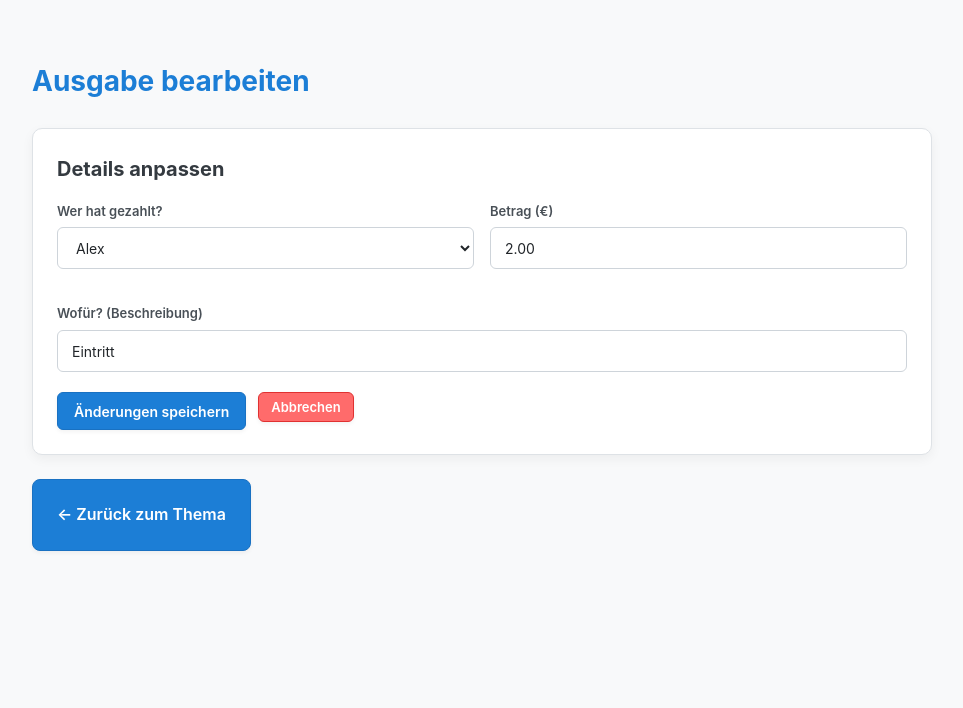
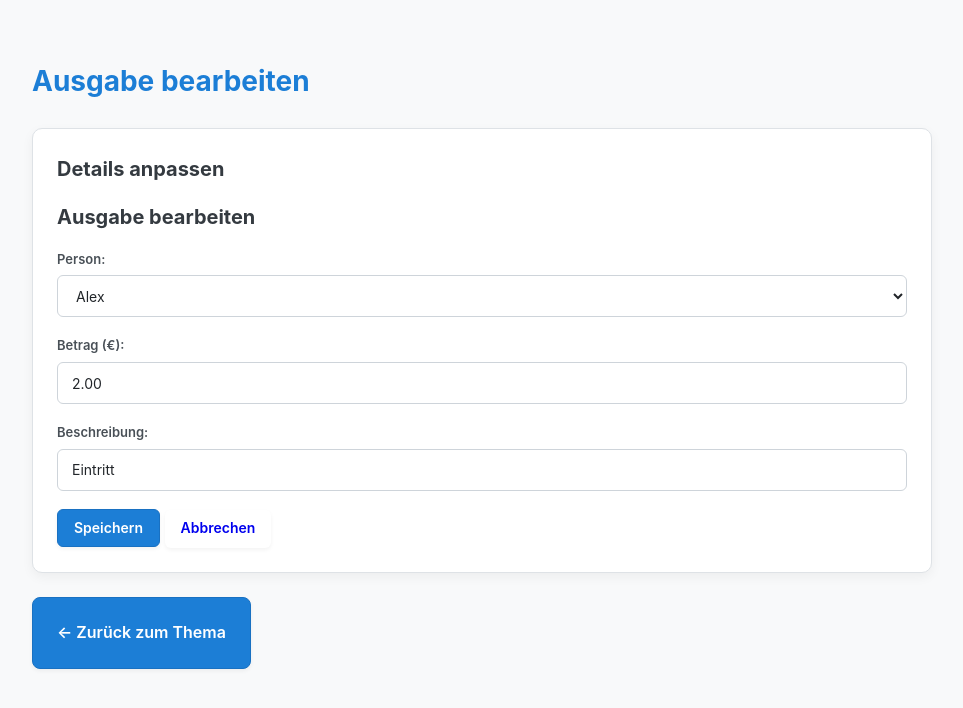
Before and after one commit to Brunomorg/PoolMVC, a Django app: page /ausgabe/7/bearbeiten/ in a window 1280 px wide. Shown: the top 708 px of the page, without its empty margins (158-1121 px from the left). Run offline with Django 5.2, Linux system fonts and the light colour scheme; data comes from the database, SQL or seed files in the repository; both versions use the stored data as it was after the commit.

Commit message:
More Refactoring

```diff
--- /dev/null
+++ b/PoolMVC/pool/forms.py
@@ -0,0 +1,52 @@
+from django import forms
+from .models import Thema, Person, Ausgabe
+
+# Formular zum Erstellen und Bearbeiten eines Themas.
+class ThemaForm(forms.ModelForm):
+    class Meta:
+        model = Thema
+        fields = ['titel']
+        widgets = {
+            'titel': forms.TextInput(attrs={
+                'class': 'form-control',
+                'placeholder': 'Themenname (z. B. Urlaubsreise)'
+            })
+        }
+
+# Formular zum Anlegen einer Person, die zu einem Thema gehört.
+class PersonForm(forms.ModelForm):
+    class Meta:
+        model = Person
+        fields = ['name']
+        widgets = {
+            'name': forms.TextInput(attrs={
+                'class': 'form-control',
+                'placeholder': 'Name der Person'
+            })
+        }
+
+# Formular zum Erfassen einer Ausgabe und Auswahl der beteiligten Person.
+class AusgabeForm(forms.ModelForm):
+    class Meta:
+        model = Ausgabe
+        fields = ['person', 'betrag', 'beschreibung']
+        widgets = {
+            'person': forms.Select(attrs={'class': 'form-control'}),
+            'betrag': forms.NumberInput(attrs={
+                'class': 'form-control',
+                'step': '0.01',
+                'placeholder': '0.00'
+            }),
+            'beschreibung': forms.TextInput(attrs={
+                'class': 'form-control',
+                'placeholder': 'z. B. Einkaufen'
+            }),
+        }
+
+    # Filtert die Auswahl der Personen auf diejenigen des aktuellen Themas.
+    def __init__(self, *args, **kwargs):
+        thema = kwargs.pop('thema', None)
+        super().__init__(*args, **kwargs)
+        if thema:
+            self.fields['person'].queryset = Person.objects.filter(thema=thema)
+            self.fields['person'].empty_label = "-- Person auswählen --"
--- a/PoolMVC/pool/templates/pool/ausgabe_bearbeiten.html
+++ b/PoolMVC/pool/templates/pool/ausgabe_bearbeiten.html
@@ -15,51 +15,26 @@
     <!-- FORMULAR: Ausgabe bearbeiten -->
     <div class="card">
         <h2>Details anpassen</h2>
-        <form method="POST">
+       <h2>Ausgabe bearbeiten</h2>
+
+        <form method="post">
             {% csrf_token %}
-
-            <div class="form-grid">
-                <!-- Person auswählen -->
-                <div class="form-group">
-                    <label for="person_id">Wer hat gezahlt?</label>
-                    <select id="person_id" name="person_id" required>
-                        {% for p in personen %}
-                            <option value="{{ p.id }}" {% if p.id == ausgabe.person.id %}selected{% endif %}>
-                                {{ p.name }}
-                            </option>
-                        {% endfor %}
-                    </select>
-                </div>
-
-                <!-- Betrag -->
-                <div class="form-group">
-                    <label for="betrag">Betrag (€)</label>
-                    <input type="number"
-                           id="betrag"
-                           name="betrag"
-                           step="0.01"
-                           min="0.01"
-                           value="{{ ausgabe.betrag|stringformat:'.2f' }}"
-                           placeholder="0.00"
-                           required>
-                </div>
+            <div class="form-group">
+                <label>Person:</label>
+                {{ form.person }}
+            </div>
+            <div class="form-group">
+                <label>Betrag (€):</label>
+                {{ form.betrag }}
+            </div>
+            <div class="form-group">
+                <label>Beschreibung:</label>
+                {{ form.beschreibung }}
             </div>
 
-            <!-- Beschreibung -->
-            <div class="form-group">
-                <label for="beschreibung">Wofür? (Beschreibung)</label>
-                <input type="text"
-                       id="beschreibung"
-                       name="beschreibung"
-                       value="{{ ausgabe.beschreibung }}"
-                       placeholder="z. B. Pool-Chlor"
-                       required>
-            </div>
-
-            <!-- Aktions-Buttons -->
-            <div style="display: flex; gap: 12px; margin-top: 20px;">
-                <button type="submit" class="btn btn-primary">Änderungen speichern</button>
-                <a href="{% url 'thema_detail' thema.id %}" class="btn btn-danger btn-sm">Abbrechen</a>
+            <div style="margin-top: 15px;">
+                <button type="submit" class="btn btn-primary">Speichern</button>
+                <a href="{% url 'thema_detail' thema.id %}" class="btn btn-cancel">Abbrechen</a>
             </div>
         </form>
     </div>
--- a/PoolMVC/pool/views.py
+++ b/PoolMVC/pool/views.py
@@ -1,89 +1,73 @@
-from django.shortcuts import render, redirect, get_object_or_404
+from django.shortcuts import render, get_object_or_404, redirect
 from django.db.models import Sum
 from .models import Thema, Person, Ausgabe
+from .forms import ThemaForm, PersonForm, AusgabeForm
+
+# Zeigt die Übersicht aller Themen an und verarbeitet das Anlegen eines neuen Themas.
+def themen_liste(request):
+    if request.method == 'POST':
+        form = ThemaForm(request.POST)
+        if form.is_valid():
+            form.save()
+            return redirect('themen_liste')
+    else:
+        form = ThemaForm()
+
+    themen = Thema.objects.all().order_by('-erstellt_am')
+    return render(request, 'pool/themen_liste.html', {
+        'themen': themen,
+        'form': form
+    })
 
 
-# 1. Startseite: Themen auflisten und neue erstellen
-def themen_liste(request):
+# Zeigt die Details eines einzelnen Themas an und verarbeitet das Hinzufügen bzw. Entfernen von Personen und Ausgaben.
+def thema_detail(request, thema_id):
+    thema = get_object_or_404(Thema, id=thema_id)
+
+    # --- Forms logic (POST) ---
     if request.method == 'POST':
         action = request.POST.get('action')
 
-        # Thema erstellen
-        if action == 'add_thema':
-            titel = request.POST.get('titel', '').strip()
-            if titel:
-                Thema.objects.create(titel=titel)
-
-        # Thema löschen (Löscht automatisch auch alle zugehörigen Ausgaben durch CASCADE)
-        elif action == 'delete_thema':
-            thema_id = request.POST.get('thema_id')
-            if thema_id:
-                Thema.objects.filter(id=thema_id).delete()
-
-        return redirect('themen_liste')
-
-    themen = Thema.objects.all().order_by('-erstellt_am')
-    return render(request, 'pool/themen_liste.html', {'themen': themen})
-
-
-# 2. Detailseite: Ausgaben verwalten
-def thema_detail(request, thema_id):
-    thema = get_object_or_404(Thema, id=thema_id)
-
-    # --- FORMULAR-VERARBEITUNG (POST) ---
-    if request.method == 'POST':
-        action = request.POST.get('action')
-
-        # Refactoring mit Pattern Matching (Match/Case)
         match action:
             case 'add_person':
-                name = request.POST.get('person_name', '').strip()
-                if name:
-                    Person.objects.get_or_create(thema=thema, name=name)
+                person_form = PersonForm(request.POST)
+                if person_form.is_valid():
+                    person = person_form.save(commit=False)
+                    person.thema = thema
+                    person.save()
+
+            case 'add_ausgabe':
+                ausgabe_form = AusgabeForm(request.POST, thema=thema)
+                if ausgabe_form.is_valid():
+                    ausgabe = ausgabe_form.save(commit=False)
+                    ausgabe.thema = thema
+                    ausgabe.save()
 
             case 'delete_person':
                 person_id = request.POST.get('person_id')
                 if person_id:
                     Person.objects.filter(id=person_id, thema=thema).delete()
 
-            case 'add_ausgabe':
-                person_id = request.POST.get('person_id')
-                betrag = request.POST.get('betrag')
-                beschreibung = request.POST.get('beschreibung', '').strip()
-
-                if person_id and betrag:
-                    person = Person.objects.get(id=person_id, thema=thema)
-                    Ausgabe.objects.create(
-                        thema=thema,
-                        person=person,
-                        betrag=betrag,
-                        beschreibung=beschreibung
-                    )
-
             case 'delete_ausgabe':
                 ausgabe_id = request.POST.get('ausgabe_id')
                 if ausgabe_id:
                     Ausgabe.objects.filter(id=ausgabe_id, thema=thema).delete()
 
-            case _:
-                # Optional: Fallback für unbekannte Aktionen
-                pass
-
         return redirect('thema_detail', thema_id=thema.id)
 
-    # --- ANZEIGE & BERECHNUNG (GET) ---
+    # --- Initialize Browser Interface (GET) ---
+    person_form = PersonForm()
+    ausgabe_form = AusgabeForm(thema=thema)
+
     personen = Person.objects.filter(thema=thema)
     ausgaben = Ausgabe.objects.filter(thema=thema).select_related('person')
 
-    # 1. Gesamtausgaben sicher berechnen
     summe = ausgaben.aggregate(Sum('betrag'))['betrag__sum']
     gesamtausgaben = float(summe) if summe is not None else 0.0
 
-    # 2. Pro-Kopf-Betrag berechnen
     anzahl_personen = personen.count()
     pro_kopf = (gesamtausgaben / anzahl_personen) if anzahl_personen > 0 else 0.0
 
-    # 3. Personen-Übersicht berechnen
     personen_übersicht = []
     for person in personen:
         p_summe = ausgaben.filter(person=person).aggregate(Sum('betrag'))['betrag__sum']
@@ -104,30 +88,27 @@ def thema_detail(request, thema_id):
         'gesamtausgaben': gesamtausgaben,
         'pro_kopf': pro_kopf,
         'personen_übersicht': personen_übersicht,
+        'person_form': person_form,
+        'ausgabe_form': ausgabe_form,
     })
 
 
+# Ermöglicht das Bearbeiten einer bestehenden Ausgabe und speichert die Änderungen wieder im Thema.
 def ausgabe_bearbeiten(request, ausgabe_id):
     ausgabe = get_object_or_404(Ausgabe, id=ausgabe_id)
-    thema = ausgabe.thema  # <-- Das Thema aus der Ausgabe auslesen
+    thema = ausgabe.thema
 
     if request.method == 'POST':
-        person_id = request.POST.get('person_id')
-        betrag = request.POST.get('betrag')
-        beschreibung = request.POST.get('beschreibung', '').strip()
+        # Create Instance for updating already existing value
+        form = AusgabeForm(request.POST, instance=ausgabe, thema=thema)
+        if form.is_valid():
+            form.save()
+            return redirect('thema_detail', thema_id=thema.id)
+    else:
+        form = AusgabeForm(instance=ausgabe, thema=thema)
 
-        if person_id and betrag and beschreibung:
-            ausgabe.person_id = person_id
-            ausgabe.betrag = betrag
-            ausgabe.beschreibung = beschreibung
-            ausgabe.save()
-            return redirect('thema_detail', thema_id=thema.id)
-
-    personen = Person.objects.filter(thema=thema)
-
-    # WICHTIG: 'thema' muss im Context-Dictionary enthalten sein!
     return render(request, 'pool/ausgabe_bearbeiten.html', {
+        'form': form,
         'ausgabe': ausgabe,
         'thema': thema,
-        'personen': personen,
     })
```
Also changed, not shown: PoolMVC/pool/models.py (+6 -2 lines), PoolMVC/pool/templates/pool/thema_detail.html (+16 -28 lines), PoolMVC/db.sqlite3.
